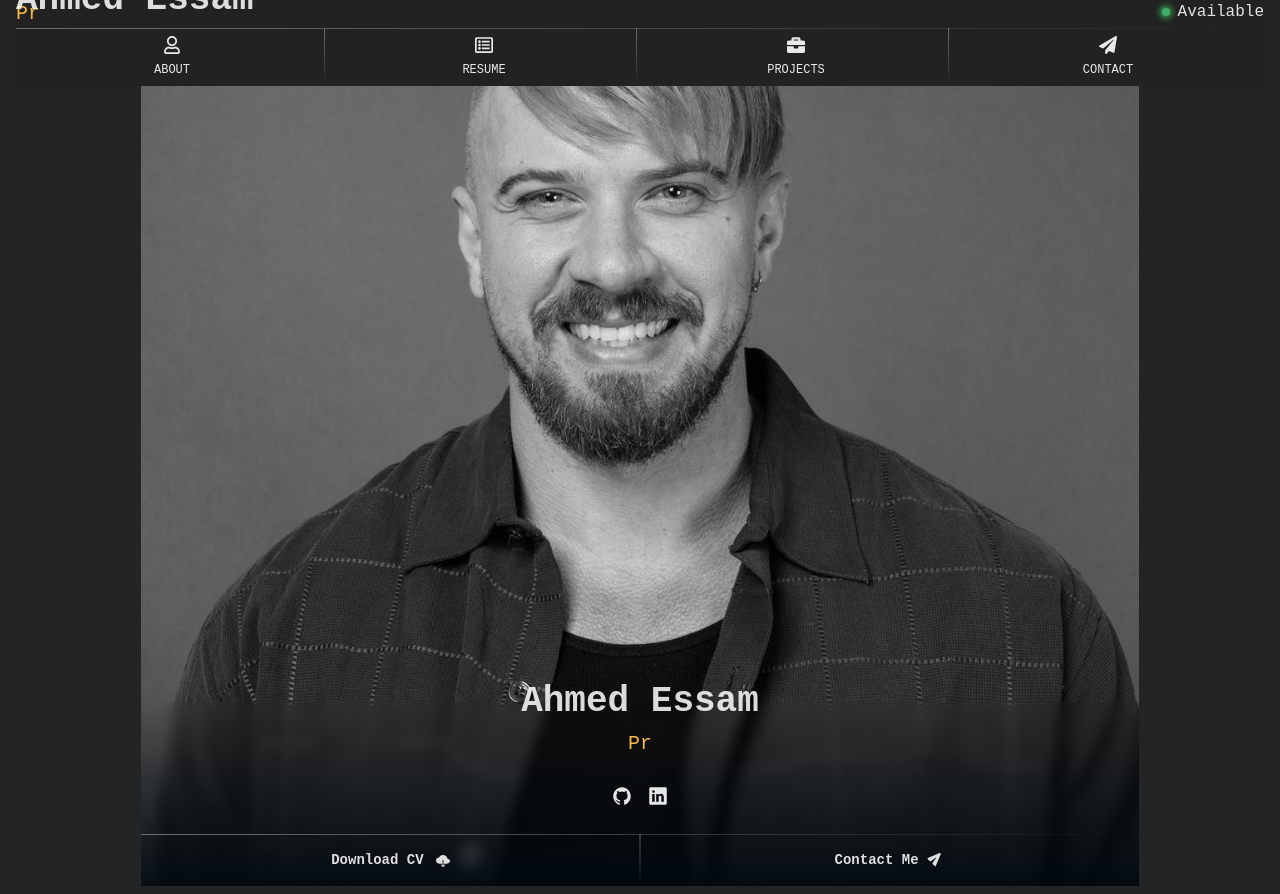
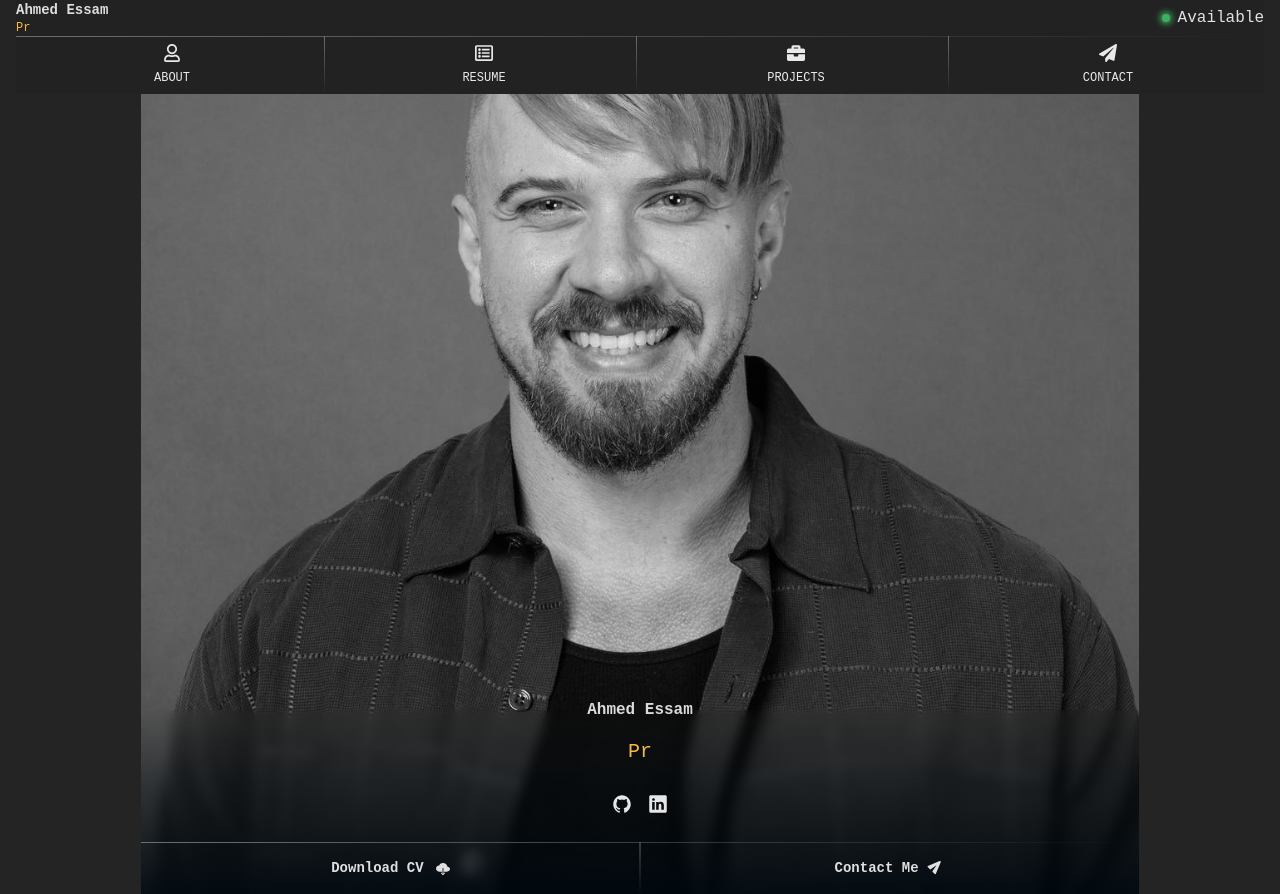
Before and after one commit to aehamdy/my-portfolio, a React (Vite) app: page / in a window 1280 px wide. Built offline with nearby package versions, Linux system fonts and the light colour scheme; a web font is replaced by a local one.

Commit message:
chore: Adjust MiniProfile

```diff
--- a/src/components/MiniProfile.jsx
+++ b/src/components/MiniProfile.jsx
@@ -4,10 +4,12 @@ import TypeWriter from "./TypeWriter";
 
 function MiniProfile() {
   return (
-    <section className="flex justify-between">
-      <div>
-        <MyName />
-        <TypeWriter />
+    <section className="flex justify-between items-center">
+      <div className="flex flex-col items-start w-1/2">
+        <MyName textSize="sm" />
+        <div className="h-[16px]">
+          <TypeWriter textSize="xs" />
+        </div>
       </div>
       <div>
         <HireAvailability />
--- a/src/components/MyName.jsx
+++ b/src/components/MyName.jsx
@@ -1,8 +1,11 @@
+/* eslint-disable react/prop-types */
 import { personalInfo } from "../data/personalInfo";
 
-function MyName() {
+function MyName({ textSize }) {
   return (
-    <p className="absolute top-0 translate-y-[-50%] w-fit text-dark-gray dark:text-white-85 text-4xl font-bold leading-8">
+    <p
+      className={`w-fit text-${textSize} font-bold text-dark-gray dark:text-white-85`}
+    >
       {`${personalInfo.firstName} ${personalInfo.lastName}`}
     </p>
   );
--- a/src/components/ProfileInfoSection.jsx
+++ b/src/components/ProfileInfoSection.jsx
@@ -6,8 +6,12 @@ import TypeWriter from "./TypeWriter";
 function ProfileInfoSection() {
   return (
     <div className="absolute flex flex-col items-center gap-7 before:content-[''] w-full left-0 bottom-0 bg-blurred-bg backdrop-blur-[6px]">
-      <MyName />
-      <TypeWriter />
+      <div className="absolute top-0 translate-y-[-50%] ">
+        <MyName textSize="4xl" />
+      </div>
+      <div className="h-7 ">
+        <TypeWriter textSize="xl" />
+      </div>
       <SocialMediaIcons />
       <ProfileCardButtons />
     </div>
--- a/src/components/TypeWriter.jsx
+++ b/src/components/TypeWriter.jsx
@@ -1,6 +1,7 @@
+/* eslint-disable react/prop-types */
 import { useTypewriter } from "react-simple-typewriter";
 
-function TypeWriter() {
+function TypeWriter({ textSize }) {
   const [typeEffect] = useTypewriter({
     words: ["Frontend Developer", "Programmer", "Freelancer"],
     loop: {},
@@ -8,7 +9,9 @@ function TypeWriter() {
     deleteSpeed: 50,
   });
 
-  return <p className="h-7 font-normal text-xl text-accent">{typeEffect}</p>;
+  return (
+    <p className={`font-normal text-${textSize} text-accent`}>{typeEffect}</p>
+  );
 }
 
 export default TypeWriter;
```
